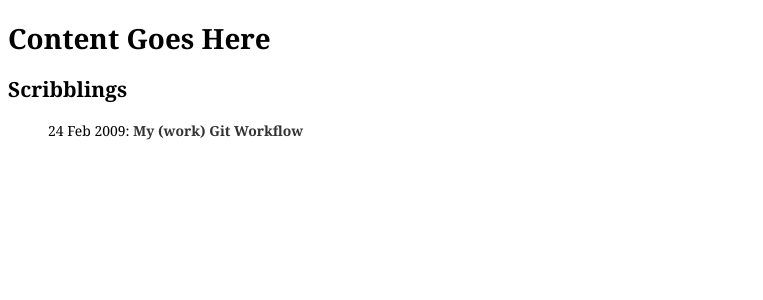
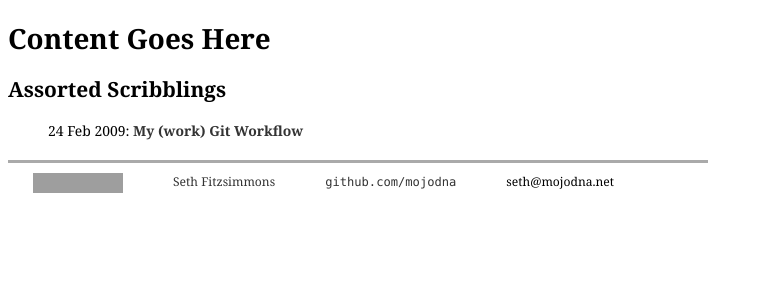
Before and after one commit to mojodna/mojodna.net, a Jekyll site: the page built from index.html, in a window 1280 px wide. Shown: the top 300 px of the page, without its empty margins (0-763 px from the left). Built offline with Jekyll 4.4.1, drawn with Linux system fonts in a browser that asks for light colours; grey boxes are pictures that could not be loaded.

Commit message:
footer, including (cc)

```diff
--- a/_layouts/default.html
+++ b/_layouts/default.html
@@ -26,6 +26,14 @@ urchinTracker();
 
   {{ content }}
 
+  <div id="footer">
+    <div>
+      <a rel="license" href="http://creativecommons.org/licenses/by-sa/3.0/us/"><img alt="Creative Commons License" style="border-width:0" src="http://i.creativecommons.org/l/by-sa/3.0/us/80x15.png" /></a>
+    </div>
+    <div><a href="http://mojodna.net/">Seth Fitzsimmons</a></div>
+    <div><a class="code" href="http://github.com/mojodna">github.com/mojodna</a></div>
+    <div>seth@mojodna.net</div>
+  </div>
 </div>
 </body>
 </html>
--- a/css/screen.css
+++ b/css/screen.css
@@ -25,6 +25,27 @@ ul li {
 	max-width: 700px;
 }
 
+#footer {
+	border-top: 3px solid #aaa;
+	clear: both;
+	font-size: 87%;
+	margin-top: 20px;
+}
+
+#footer a {
+	font-weight: normal;
+}
+
+#footer a.code {
+	font-family: "Panic Sans", "Monaco", monospace;
+}
+
+#footer div {
+	float: left;
+	height: 50px;
+	margin: 10px 25px;
+}
+
 .caption {
 	font-size: 75%;
 	font-style: italic;
--- a/index.html
+++ b/index.html
@@ -5,7 +5,7 @@ title: Seth Fitzsimmons
 
 <h1>Content Goes Here</h1>
 
-<h2>Scribblings</h2>
+<h2>Assorted Scribblings</h2>
 <ul class="posts">
   {% for post in site.posts %}
     <li><span>{{ post.date | date_to_string }}</span>: <a href="{{ post.url }}">{{ post.title }}</a></li>
```
